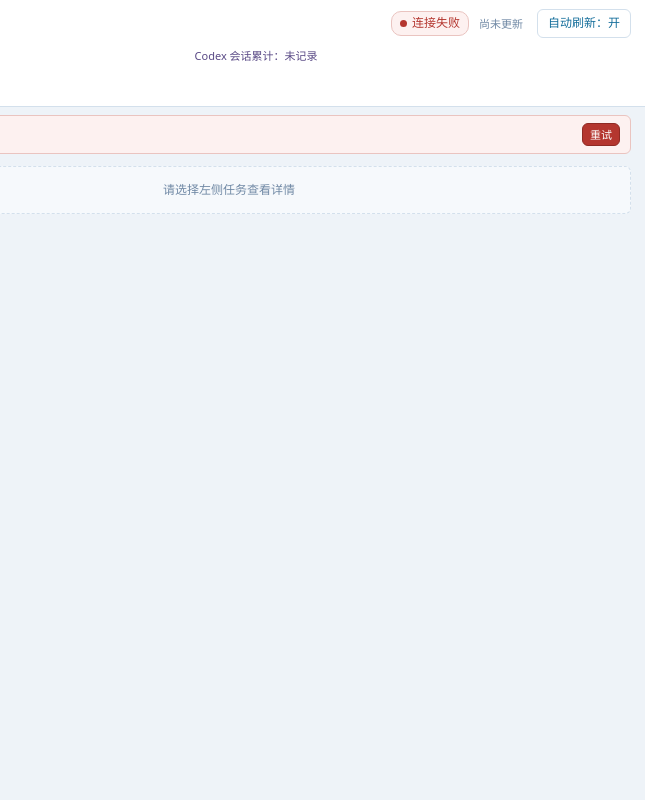
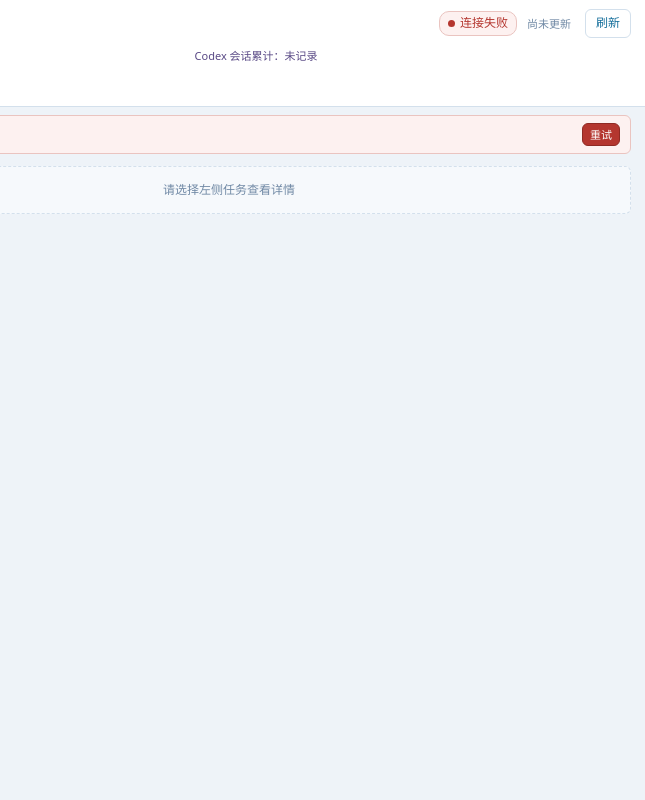
Before and after one commit to Tsou92/codex-lead-deepseek, a plain HTML site: page web/index.html in a window 1280 px wide. Shown: the full height of the page, 635-1280 px from the left. Drawn offline with Linux system fonts and the light colour scheme; no server answers.

Commit message:
fix: refresh monitor details only on explicit user action

```diff
--- a/web/app.js
+++ b/web/app.js
@@ -5,7 +5,6 @@
  * 兼容 CSP script-src 'self'，无外部依赖。
  */
 (function () {
-  var REFRESH_MS = 5000;
   var EVENTS_PAGE = 100;
   var CODEX_PAGE = 100;
   var RUN_PAGE = 50;
@@ -44,7 +43,6 @@
     detailSig: '',
     detailRunId: null,
     activeTab: 'overview',
-    autoRefresh: true,
     view: 'tasks',
     events: { items: [], consumedOffset: 0, nextCursor: null, hasMore: false, agentId: '', warnings: [], loading: false },
     expandedEvents: {},
@@ -56,7 +54,6 @@
   var seqs = {};
   var eventsSeq = 0;
   var codexSeq = 0;
-  var refreshTimer = null;
   var searchTimer = null;
 
   /* ---------- 基础工具 ---------- */
@@ -1332,7 +1329,7 @@
     var endNo = first + c.items.length;
     var tail = c.mode === 'start'
       ? '（已暂停跟随，可加载更早记录）'
-      : '（自动跟随最新，每5秒刷新）';
+      : '（跟随最新，点顶部“刷新”更新）';
     setText($('codex-status'), '第' + startNo + '-' + endNo + '/' + totalText + '条 公开记录 ' + tail);
   }
 
@@ -1476,10 +1473,10 @@
     }
   }
 
-  /* ---------- 刷新循环 ---------- */
+  /* ---------- 手动刷新 ---------- */
 
   function tick() {
-    if (!state.autoRefresh || state.ticking) return;
+    if (state.ticking) return;
     state.ticking = true;
     refreshCodexIfNeeded();
     loadOverview(false)
@@ -1495,15 +1492,6 @@
       .then(function () { state.ticking = false; });
   }
 
-  function setAutoRefresh(on) {
-    state.autoRefresh = !!on;
-    var btn = $('refresh-toggle');
-    btn.setAttribute('aria-pressed', on ? 'true' : 'false');
-    btn.textContent = '自动刷新：' + (on ? '开' : '关');
-    if (refreshTimer) { clearInterval(refreshTimer); refreshTimer = null; }
-    if (on) refreshTimer = setInterval(tick, REFRESH_MS);
-  }
-
   /* ---------- 事件绑定与启动 ---------- */
 
   function bind() {
@@ -1537,7 +1525,7 @@
       loadOverview(true).catch(handleErr);
     });
     $('load-more-runs').addEventListener('click', loadMoreRuns);
-    $('refresh-toggle').addEventListener('click', function () { setAutoRefresh(!state.autoRefresh); });
+    $('refresh-toggle').addEventListener('click', tick);
     $('error-retry').addEventListener('click', function () {
       hideError();
       loadOverview(true).then(function () {
@@ -1558,7 +1546,6 @@
   function start() {
     bind();
     applyTabState();
-    setAutoRefresh(true);
     loadOverview(true).catch(handleErr);
   }
 
--- a/web/index.html
+++ b/web/index.html
@@ -26,7 +26,7 @@
         <span id="last-updated" class="muted last-updated">尚未更新</span>
       </div>
 
-      <button id="refresh-toggle" class="btn refresh-toggle" type="button" aria-pressed="true">自动刷新：开</button>
+      <button id="refresh-toggle" class="btn refresh-toggle" type="button">刷新</button>
     </div>
 
     <div class="topbar-row topbar-metrics">
--- a/web/styles.css
+++ b/web/styles.css
@@ -101,7 +101,6 @@ code, pre, .mono, .run-id, .codex-thread, .event-pre, .diff, .artifact-out, .kv-
 .btn-small { font-size: 11px; padding: 2px 7px; }
 .refresh-toggle { background: #fff; color: var(--primary); border-color: var(--line); }
 .refresh-toggle:hover { background: var(--panel-alt); }
-.refresh-toggle[aria-pressed="false"] { color: var(--muted); }
 
 .counters { display: flex; flex-wrap: wrap; gap: 6px; }
 .count-item {
```
